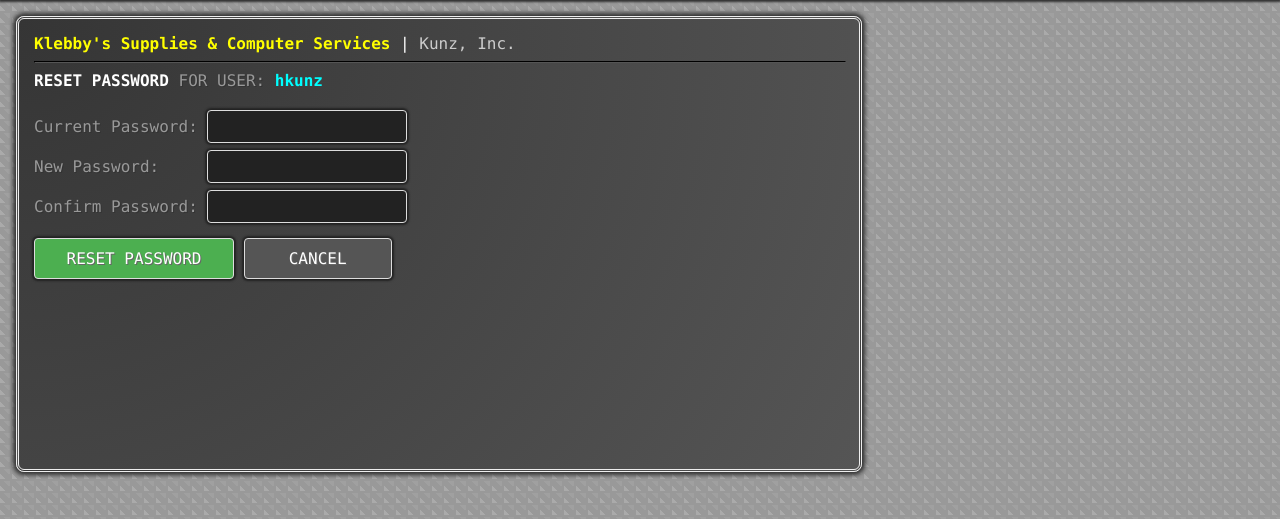
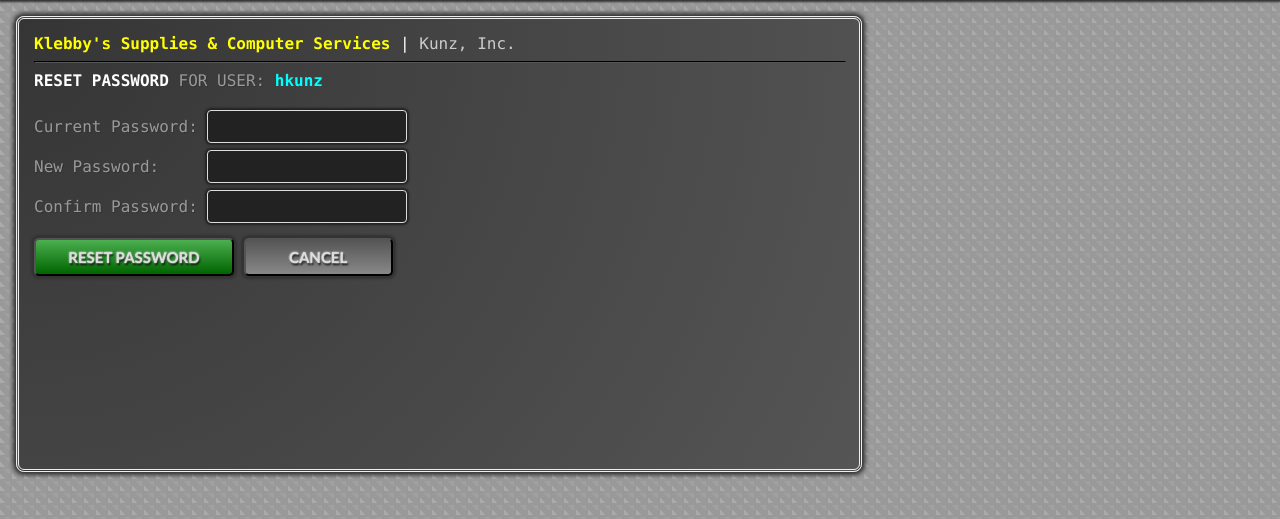
Before and after one commit to hkunz/webpos-system, a PHP site: page /klebbys/reset-password.php in a window 1280 px wide. Shown: the part 49-568 px from the top of the page. Run offline with PHP 8.4, Linux system fonts and the light colour scheme; a user stored in the database is signed in.

Commit message:
make nice

```diff
--- a/css/main-styles.css
+++ b/css/main-styles.css
@@ -196,8 +196,39 @@ div.container-right {
 .button-gray {background-color: #555555;} /* Gray */
 .button-black {background-color: #222222;} /* Black */
 
+button.standard-button {
+  border-radius: 5px;
+  width: 170px;
+  height: 38px;
+  background-image: linear-gradient(#4CAF50,darkgreen);
+  border: 2px solid #0;
+  text-shadow: 0px 0px 2px #fff, 1px 2px 2px #000;
+  font-family: Calibri;
+  color: #DDDDDD;
+  letter-spacing: 0px;
+  padding: 0px;
+  text-align: center;
+  text-decoration: none;
+  display: inline-block;
+  font-size: 15px;
+  font-weight: bold;
+  cursor: pointer;
+  box-shadow: 0 0 2px 3px #333333;
+}
+
+button.standard-button-gray {
+  background-image: linear-gradient(#555555,#888888);
+}
+
+button.standard-button:disabled {
+  background-color: #333333;
+  background-image: linear-gradient(#333333,#444444);
+  color: #555555;
+  text-shadow: 1px 1px #222222;
+  cursor: default;
+}
+
 button.commit-transaction-button {
-  background-color: #4CAF50; /* Green */
   background-image: linear-gradient(#4CAF50,darkgreen);
   border: 2px solid #0;
   text-shadow: 0px 0px 2px #fff, 1px 2px 2px #000;
@@ -236,7 +267,6 @@ button.commit-transaction-button:disabled {
 }
 
 button.commit-transaction-button:hover:enabled {
-  /*background-color: #06D258; /*#4CAF50;*/
   background: linear-gradient(#5DBF61,green);
 }
 
--- a/css/navigation-bar.css
+++ b/css/navigation-bar.css
@@ -49,10 +49,14 @@
   border-right: 2px ridge #333333;
 }
 
-/* Add a red background color to navbar links on hover */
-.navbar a:hover, .dropdown:hover .dropbtn {
+.navbar a:hover, .dropbtn:hover {
   color: #FFFFFF;
-  background-color: #4CAF50;
+  background: linear-gradient(#4CAF50, darkgreen);
+}
+
+.dropdown:hover {
+  color: #FFFFFF;
+  background: linear-gradient(#666,#222);
 }
 
 /* Dropdown content (hidden by default) */
--- a/login.php
+++ b/login.php
@@ -125,7 +125,7 @@ if($_SERVER["REQUEST_METHOD"] == "POST"){
            <span class="help-block"><?php echo $password_err; ?></span>
          </div>
          <div class="form-group" style="margin-top:15px;">
-           <input type="submit" class="button button-green" value="LOGIN" style="width:170px;">
+           <button type="submit" class="standard-button">LOGIN</button>
          </div>
          <label class="standard-label">Don't have an account?&nbsp;</label><a href="register.php">Sign Up</a>
        </form>
--- a/register.php
+++ b/register.php
@@ -134,8 +134,8 @@ if($_SERVER["REQUEST_METHOD"] == "POST"){
           <span class="help-block"><?php echo $confirm_password_err; ?></span>
         </div>
         <div class="form-group" style="margin-top:15px;margin-bottom:15px;">
-          <input type="submit" class="button button-green" value="REGISTER">
-          <input type="reset" class="button button-gray" value="RESET">
+          <button type="submit" class="standard-button" style="width:160px;">REGISTER</button>
+          <button type="reset" class="standard-button standard-button-gray" style="width:118px;">RESET</button>
         </div>
         <label class="standard-label">Already have an account?</label>&nbsp;<a href="login.php">Login Here</a>
       </form>
--- a/reset-password.php
+++ b/reset-password.php
@@ -149,8 +149,8 @@ if($_SERVER["REQUEST_METHOD"] == "POST"){
           <span class="help-block"><?php echo $confirm_password_err; ?></span>
         </div>
         <div class="form-group" style="margin-top:15px">
-          <input type="submit" class="button button-green" value="RESET PASSWORD" style="width:200px;">
-          <input type="button" class="button button-gray" onclick="window.location.href = 'welcome.php';" value="CANCEL" style="width:148px"/>
+          <button type="submit" class="standard-button" style="width:200px;">RESET PASSWORD</button>
+          <button type="button" class="standard-button standard-button-gray" onclick="window.location.href = 'welcome.php';" style="width:149px;">CANCEL</button>
         </div>
       </form>
     </div>
```
